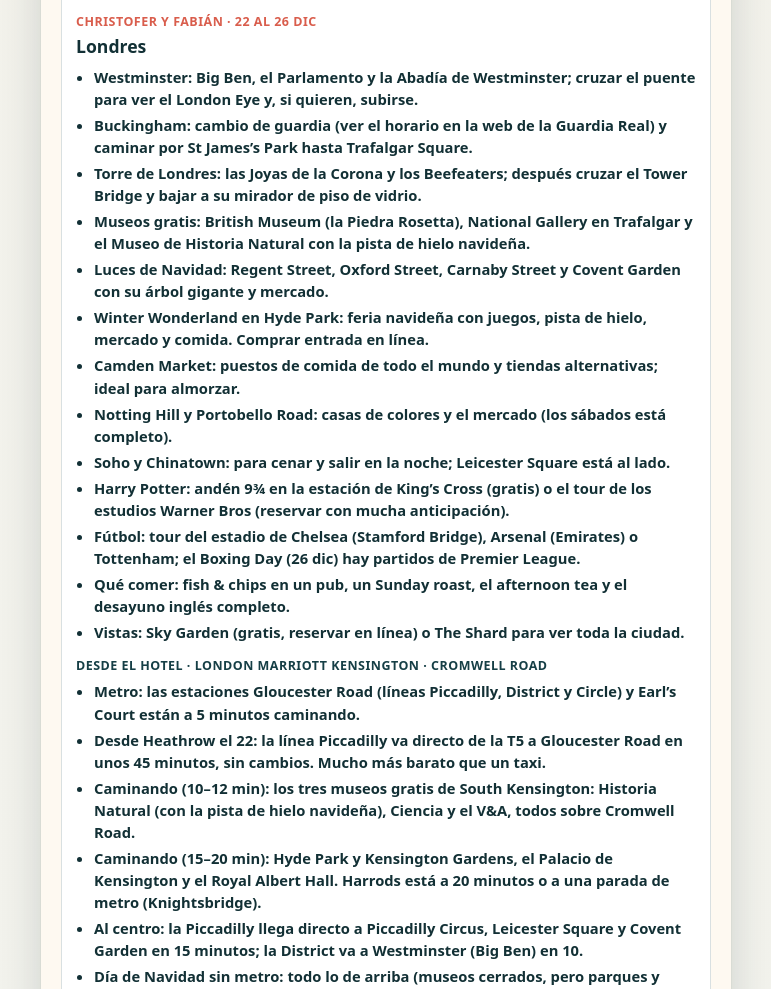
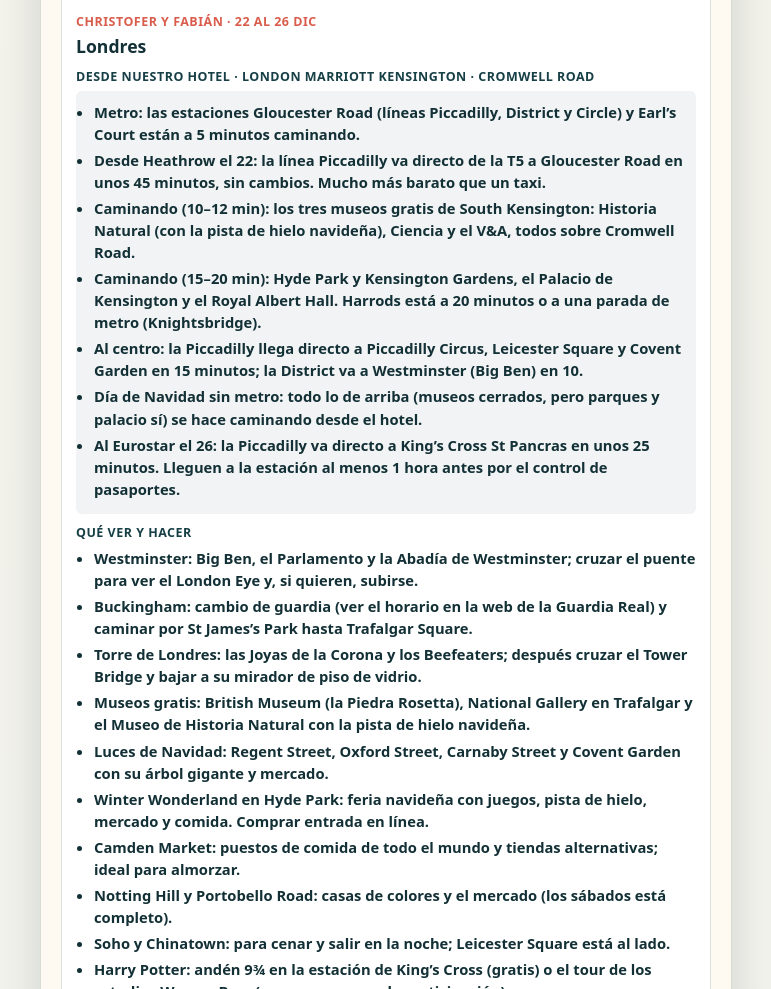
Before and after one commit to miguelopezal-afk/nuestro-viaje, a plain HTML site: page index.html in a window 1280 px wide. Shown: the part 7187-8176 px from the top of the page, without its empty margins (254-1025 px from the left). Drawn offline with Linux system fonts and the light colour scheme.

Commit message:
Mostrar primero las recomendaciones desde el hotel
Co-Authored-By: Claude Fable 5.1 <noreply@anthropic.com>
Claude-Session: https://claude.ai/code/session_01KKZ4Djcd3GMyhFCubDRWRA

```diff
--- a/app.js
+++ b/app.js
@@ -230,8 +230,9 @@ function renderTrip() {
         ${r.photo ? `<img class="rec-photo" src="${r.photo}" alt="${r.place}" />` : ''}
         <span class="hotel-city">${r.who}</span>
         <span class="hotel-name">${r.place}</span>
+        ${r.nearby ? `<p class="rec-sub">Desde nuestro hotel · ${r.hotel}</p><ul class="rec-nearby">${r.nearby.map((it) => `<li>${it}</li>`).join('')}</ul>` : ''}
+        <p class="rec-sub">Qué ver y hacer</p>
         <ul>${r.items.map((it) => `<li>${it}</li>`).join('')}</ul>
-        ${r.nearby ? `<p class="rec-sub">Desde el hotel · ${r.hotel}</p><ul class="rec-nearby">${r.nearby.map((it) => `<li>${it}</li>`).join('')}</ul>` : ''}
         <p class="rec-tip"><b>Ojo:</b> ${r.tip}</p>
       </article>`).join('');
   }
--- a/styles.css
+++ b/styles.css
@@ -93,6 +93,7 @@ h2 { margin: 6px 0 14px; font-size: 1.45rem; line-height: 1.1; }
 .rec-photo { display: block; width: calc(100% + 28px); margin: -14px -14px 12px; aspect-ratio: 16 / 10; object-fit: cover; object-position: center 30%; border-radius: 8px 8px 0 0; }
 .date-sub { margin: 4px 0 0; font-size: 0.82rem; font-weight: 700; color: rgba(255, 255, 255, 0.78); }
 .hotel-card.pending { border-style: dashed; border-color: var(--gold); } .hotel-card.pending .hotel-name { color: var(--muted); }
-.rec-sub { margin: 14px 0 6px; color: var(--teal); font-size: 0.78rem; font-weight: 800; text-transform: uppercase; letter-spacing: 0.04em; }
+.rec-sub { margin: 10px 0 6px; color: var(--teal); font-size: 0.78rem; font-weight: 800; text-transform: uppercase; letter-spacing: 0.04em; }
 .rec-nearby { margin: 0; padding-left: 18px; color: var(--ink); font-size: 0.9rem; line-height: 1.5; font-weight: 600; }
 .rec-nearby li { margin-bottom: 4px; }
+.rec-nearby { padding: 10px 10px 10px 28px; border-radius: 6px; background: rgba(22, 63, 70, 0.06); }
--- a/sw.js
+++ b/sw.js
@@ -1,4 +1,4 @@
-const CACHE = 'nuestro-viaje-v38';
+const CACHE = 'nuestro-viaje-v39';
 const CORE = [
   './',
   './index.html',
```
